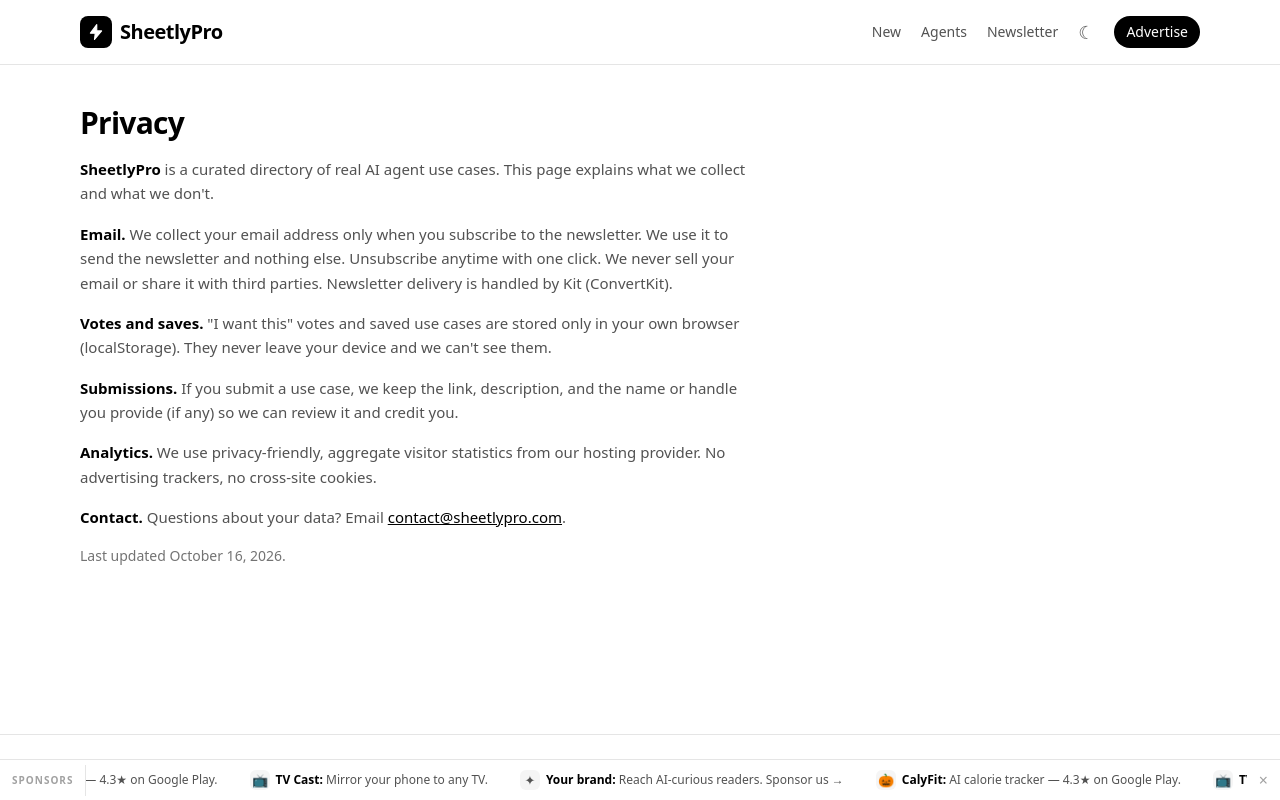
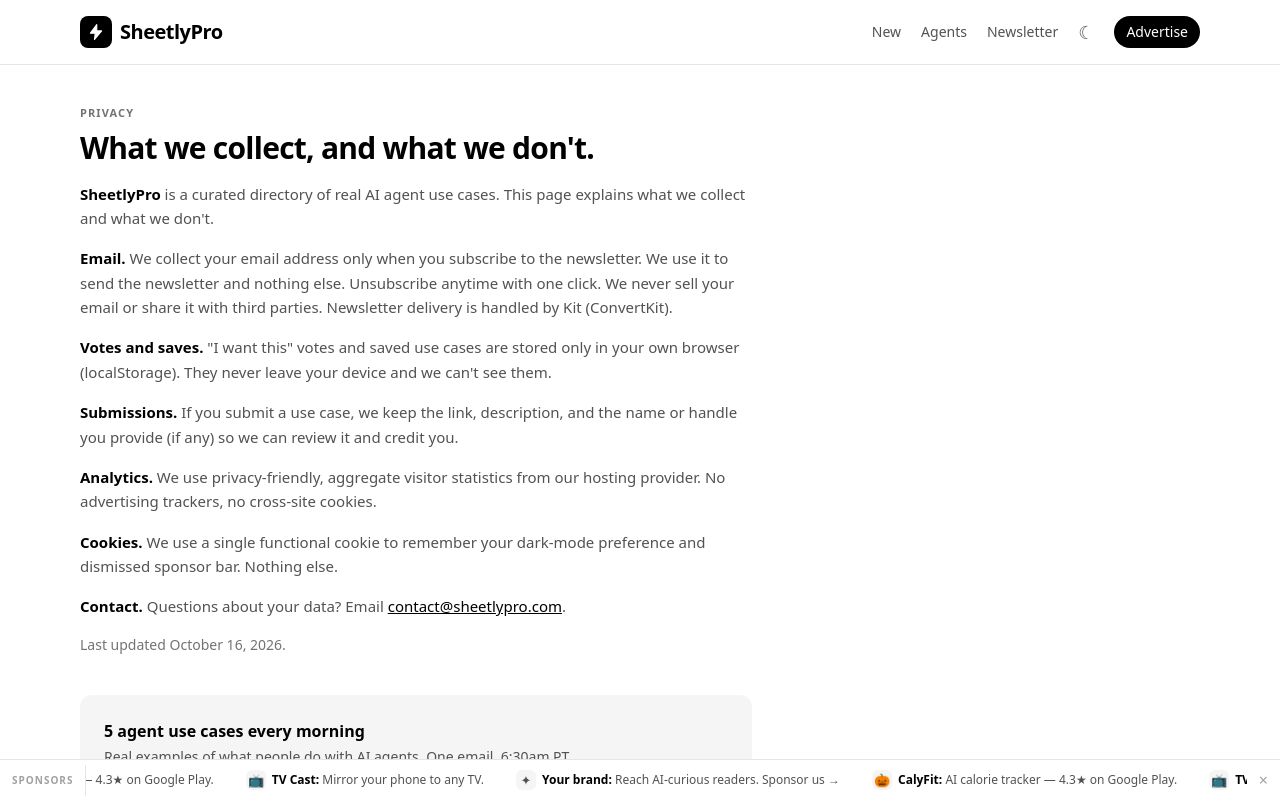
Before and after one commit to Stropurbo/bank-statement-frontend, a React (Vite) app: page /privacy in a window 1280 px wide. Shown: the top 800 px of the page. Built offline with nearby package versions, Linux system fonts and the light colour scheme.

Commit message:
Privacy page: eyebrow + cookies section + newsletter signup

```diff
--- a/src/pages/PrivacyPage.jsx
+++ b/src/pages/PrivacyPage.jsx
@@ -1,8 +1,13 @@
+import NewsletterSignup from "../components/NewsletterSignup";
+
 export default function PrivacyPage() {
   return (
     <div className="py-10 max-w-2xl">
+      <p className="text-[11px] font-semibold uppercase tracking-widest text-neutral-500 mb-2 dark:text-neutral-400">
+        Privacy
+      </p>
       <h1 className="text-3xl font-bold tracking-tight text-black mb-4 dark:text-white">
-        Privacy
+        What we collect, and what we don't.
       </h1>
       <div className="text-neutral-600 space-y-4 leading-relaxed text-[15px] dark:text-neutral-300">
         <p>
@@ -33,6 +38,11 @@
           advertising trackers, no cross-site cookies.
         </p>
         <p>
+          <strong className="text-black dark:text-white">Cookies.</strong> We use a single
+          functional cookie to remember your dark-mode preference and dismissed
+          sponsor bar. Nothing else.
+        </p>
+        <p>
           <strong className="text-black dark:text-white">Contact.</strong> Questions about your
           data? Email{" "}
           <a
@@ -47,6 +57,10 @@
           Last updated October 16, 2026.
         </p>
       </div>
+
+      <div className="mt-10">
+        <NewsletterSignup />
+      </div>
     </div>
   );
 }
```
